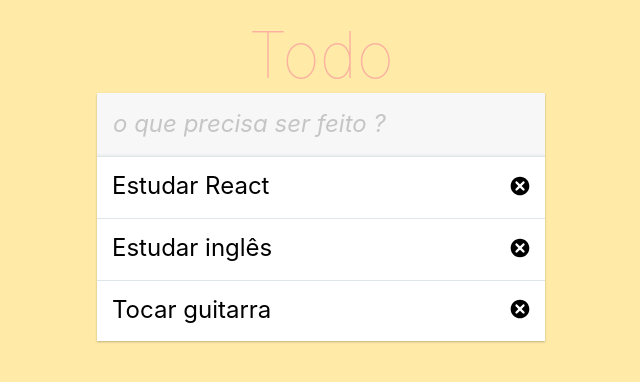
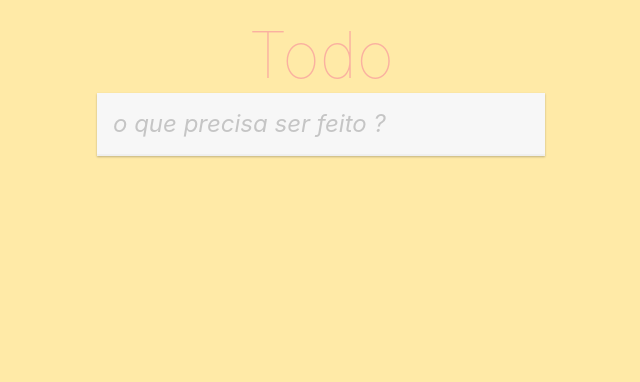
Before and after one commit to Manoel835/TODO-LIST, a React (Create React App) app: page / in a window 1280 px wide. Shown: the top 382 px of the page, without its empty margins (319-959 px from the left). Built offline with nearby package versions, Linux system fonts and the light colour scheme.

Commit message:
Nova tarefa

```diff
--- a/src/App.js
+++ b/src/App.js
@@ -6,26 +6,21 @@ const App = () => {
   const ESCAPE_KEY = 27;
   const ENTER_KEY = 13;
 
-const initialTodos= [
-  { id:1, title: "Estudar React", checked: false},
-  { id:2, title: "Estudar inglês", checked: true},
-  { id:3, title: "Tocar guitarra", checked: false},
-];
 
-  const [todos, ] = useState(initialTodos);
+
+  const [todos, setTodos ] = useState([]);
   const [value, setValue] = useState("");
 
+  const erase = () => {
+    setValue("");
+  }
   const submit = () => {
-    console.log("submit", value);
+    setTodos([...todos, { id:new Date().getTime(), title: value, checked: false}])
     erase();
   }
 
   const onChange = (event) =>{
     setValue(event.target.value);
-  }
-
-  const erase = () => {
-    setValue("");
   }
 
   const onKeyDown = (event) =>{
```
